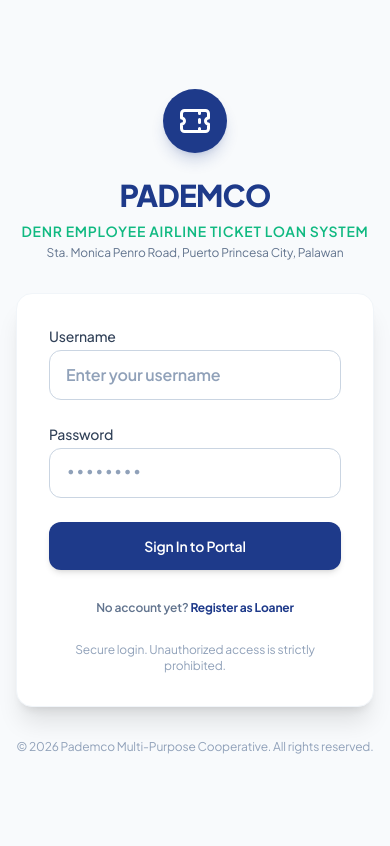
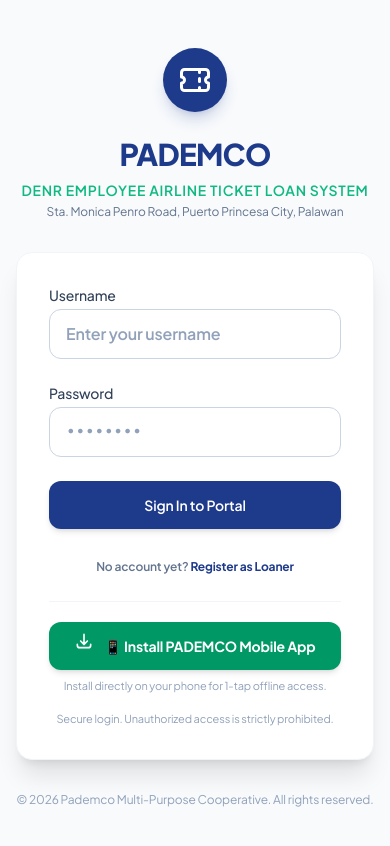
Before and after one commit to atomakioaizen/pademco-loan-monitoring, a Next.js app: page /login in a window 390 px wide. Shown: the top 846 px of the page. Built offline with nearby package versions, Linux system fonts and the light colour scheme; no server answers; the database is empty.

Commit message:
feat: add Install PADEMCO Mobile App button below login form

```diff
--- a/src/app/login/LoginClient.jsx
+++ b/src/app/login/LoginClient.jsx
@@ -1,6 +1,6 @@
 "use client";
 
-import { useState, useTransition } from "react";
+import { useState, useEffect, useTransition } from "react";
 import { loginAction } from "./actions";
 import { useRouter } from "next/navigation";
 import Link from "next/link";
@@ -11,7 +11,52 @@ export default function LoginClient({ orgAddress }) {
   const [username, setUsername] = useState("");
   const [password, setPassword] = useState("");
   const [isNavigating, setIsNavigating] = useState(false);
+  const [deferredPrompt, setDeferredPrompt] = useState(null);
+  const [isInstalled, setIsInstalled] = useState(false);
+  const [showInstructions, setShowInstructions] = useState(false);
   const router = useRouter();
+
+  useEffect(() => {
+    if (typeof window !== "undefined") {
+      if (
+        window.matchMedia("(display-mode: standalone)").matches ||
+        window.navigator.standalone
+      ) {
+        setIsInstalled(true);
+      }
+
+      const handleBeforeInstallPrompt = (e) => {
+        e.preventDefault();
+        setDeferredPrompt(e);
+      };
+
+      const handleAppInstalled = () => {
+        setIsInstalled(true);
+        setDeferredPrompt(null);
+      };
+
+      window.addEventListener("beforeinstallprompt", handleBeforeInstallPrompt);
+      window.addEventListener("appinstalled", handleAppInstalled);
+
+      return () => {
+        window.removeEventListener("beforeinstallprompt", handleBeforeInstallPrompt);
+        window.removeEventListener("appinstalled", handleAppInstalled);
+      };
+    }
+  }, []);
+
+  const handleInstallClick = async () => {
+    if (deferredPrompt) {
+      deferredPrompt.prompt();
+      const choiceResult = await deferredPrompt.userChoice;
+      if (choiceResult.outcome === "accepted") {
+        setIsInstalled(true);
+      }
+      setDeferredPrompt(null);
+    } else {
+      setShowInstructions(true);
+    }
+  };
 
   const handleSubmit = (event) => {
     event.preventDefault();
@@ -29,13 +74,8 @@ export default function LoginClient({ orgAddress }) {
     });
   };
 
-  const handleQuickLogin = (user, pass) => {
-    setUsername(user);
-    setPassword(pass);
-  };
-
   return (
-    <main className="flex min-h-screen items-center justify-center bg-slate-50 px-4 py-12 sm:px-6 lg:px-8 bg-[radial-gradient(ellipse_at_top,_var(--tw-gradient-stops))] from-blue-900/10 via-slate-50 to-slate-50">
+    <main className="flex min-h-screen items-center justify-center bg-slate-50 px-4 py-12 sm:px-6 lg:px-8 bg-[radial-gradient(ellipse_at_top,_var(--tw-gradient-stops))] from-blue-900/10 via-slate-50 to-slate-50 relative">
       <div className="w-full max-w-md space-y-8">
         {/* Header Branding */}
         <div className="text-center">
@@ -61,9 +101,7 @@ export default function LoginClient({ orgAddress }) {
           <p className="mt-2 text-sm font-semibold text-success uppercase tracking-wider">
             DENR Employee Airline Ticket Loan System
           </p>
-          <p className="mt-1 text-xs text-slate-500">
-            {orgAddress}
-          </p>
+          <p className="mt-1 text-xs text-slate-500">{orgAddress}</p>
         </div>
 
         {/* Login Card */}
@@ -165,7 +203,11 @@ export default function LoginClient({ orgAddress }) {
                         d="M4 12a8 8 0 018-8V0C5.373 0 0 5.373 0 12h4zm2 5.291A7.962 7.962 0 014 12H0c0 3.042 1.135 5.824 3 7.938l3-2.647z"
                       />
                     </svg>
-                    <span>{isNavigating ? "Opening Portal Dashboard..." : "Verifying Credentials..."}</span>
+                    <span>
+                      {isNavigating
+                        ? "Opening Portal Dashboard..."
+                        : "Verifying Credentials..."}
+                    </span>
                   </div>
                 ) : (
                   "Sign In to Portal"
@@ -185,8 +227,53 @@ export default function LoginClient({ orgAddress }) {
             </div>
           </form>
 
-          {/* Production Note */}
-          <div className="mt-6 text-center text-xs text-slate-400">
+          {/* Prominent Install App Section at Bottom of Form */}
+          <div className="pt-5 border-t border-slate-100 mt-6 text-center space-y-2">
+            {isInstalled ? (
+              <div className="flex items-center justify-center gap-2 text-xs font-bold text-emerald-700 bg-emerald-50 px-4 py-3 rounded-xl border border-emerald-200">
+                <svg
+                  className="w-4 h-4 text-emerald-600"
+                  fill="none"
+                  viewBox="0 0 24 24"
+                  stroke="currentColor"
+                >
+                  <path
+                    strokeLinecap="round"
+                    strokeLinejoin="round"
+                    strokeWidth={2}
+                    d="M5 13l4 4L19 7"
+                  />
+                </svg>
+                <span>PADEMCO App Installed on Device</span>
+              </div>
+            ) : (
+              <button
+                type="button"
+                onClick={handleInstallClick}
+                className="w-full flex items-center justify-center gap-2.5 bg-emerald-600 hover:bg-emerald-700 active:bg-emerald-800 text-white font-bold px-4 py-3.5 rounded-xl shadow-md transition-all text-sm cursor-pointer hover:shadow-lg active:scale-98"
+              >
+                <svg
+                  className="w-5 h-5 text-white animate-bounce"
+                  fill="none"
+                  viewBox="0 0 24 24"
+                  stroke="currentColor"
+                >
+                  <path
+                    strokeLinecap="round"
+                    strokeLinejoin="round"
+                    strokeWidth={2}
+                    d="M4 16v1a3 3 0 003 3h10a3 3 0 003-3v-1m-4-4l-4 4m0 0l-4-4m4 4V4"
+                  />
+                </svg>
+                <span>📱 Install PADEMCO Mobile App</span>
+              </button>
+            )}
+            <p className="text-[11px] text-slate-400">
+              Install directly on your phone for 1-tap offline access.
+            </p>
+          </div>
+
+          <div className="mt-4 text-center text-[11px] text-slate-400">
             Secure login. Unauthorized access is strictly prohibited.
           </div>
         </div>
@@ -197,6 +284,35 @@ export default function LoginClient({ orgAddress }) {
           All rights reserved.
         </div>
       </div>
+
+      {/* Interactive Modal Instructions if Install Prompt isn't triggered automatically */}
+      {showInstructions && (
+        <div className="fixed inset-0 z-50 flex items-center justify-center bg-slate-900/60 backdrop-blur-sm p-4 animate-fadeIn">
+          <div className="bg-white rounded-2xl max-w-sm w-full p-6 space-y-4 shadow-2xl border border-slate-200 text-center">
+            <div className="mx-auto w-12 h-12 rounded-full bg-emerald-100 text-emerald-700 flex items-center justify-center font-bold text-2xl">
+              📱
+            </div>
+            <h3 className="text-lg font-black text-slate-800">
+              Install PADEMCO Mobile App
+            </h3>
+            <div className="text-xs text-slate-600 leading-relaxed text-left bg-slate-50 p-4 rounded-xl border border-slate-200 space-y-2">
+              <p>
+                <strong>Chrome / Android:</strong> Tap the browser menu (⋮) at top right ➔ select <strong>"Add to Home screen"</strong> or <strong>"Install app"</strong>.
+              </p>
+              <p>
+                <strong>Safari / iPhone:</strong> Tap the Share button (⎋) at the bottom ➔ select <strong>"Add to Home Screen"</strong>.
+              </p>
+            </div>
+            <button
+              type="button"
+              onClick={() => setShowInstructions(false)}
+              className="w-full bg-slate-900 text-white text-xs font-bold py-3 rounded-xl hover:bg-slate-800 cursor-pointer"
+            >
+              Got it!
+            </button>
+          </div>
+        </div>
+      )}
     </main>
   );
 }
```
